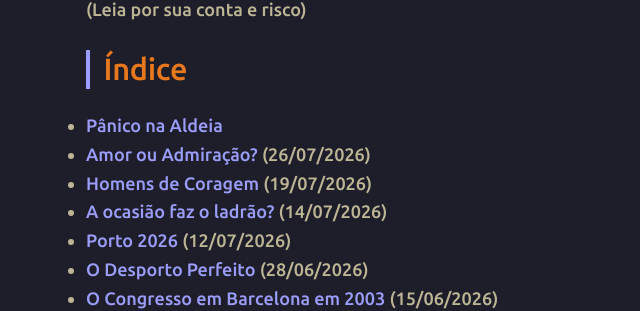
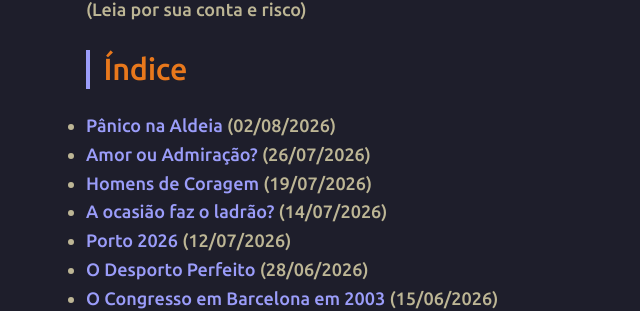
Before and after one commit to joaquim-capitao/queime-depois-de-ler, a Jekyll site: the page built from index.md, in a window 1280 px wide. Shown: the part 136-447 px from the top of the page, without its empty margins (223-863 px from the left). Built offline with Jekyll 4.4.1, drawn with Linux system fonts in a browser that asks for light colours; our own code applies the rules of GitHub Pages for plain Markdown files.

Commit message:
Add publication date for 'Pânico na Aldeia'
Updated the date for 'Pânico na Aldeia' in the index.

```diff
--- a/index.md
+++ b/index.md
@@ -8,7 +8,7 @@
 
 ## Índice
 
-* [Pânico na Aldeia](https://joaquim-capitao.github.io/queime-depois-de-ler/panico-na-aldeia)
+* [Pânico na Aldeia](https://joaquim-capitao.github.io/queime-depois-de-ler/panico-na-aldeia) (02/08/2026)
 * [Amor ou Admiração?](https://joaquim-capitao.github.io/queime-depois-de-ler/amor-ou-admiracao) (26/07/2026)
 * [Homens de Coragem](https://joaquim-capitao.github.io/queime-depois-de-ler/homens-de-coragem) (19/07/2026)
 * [A ocasião faz o ladrão?](https://joaquim-capitao.github.io/queime-depois-de-ler/a-ocasiao-faz-o-ladrao) (14/07/2026)
```
